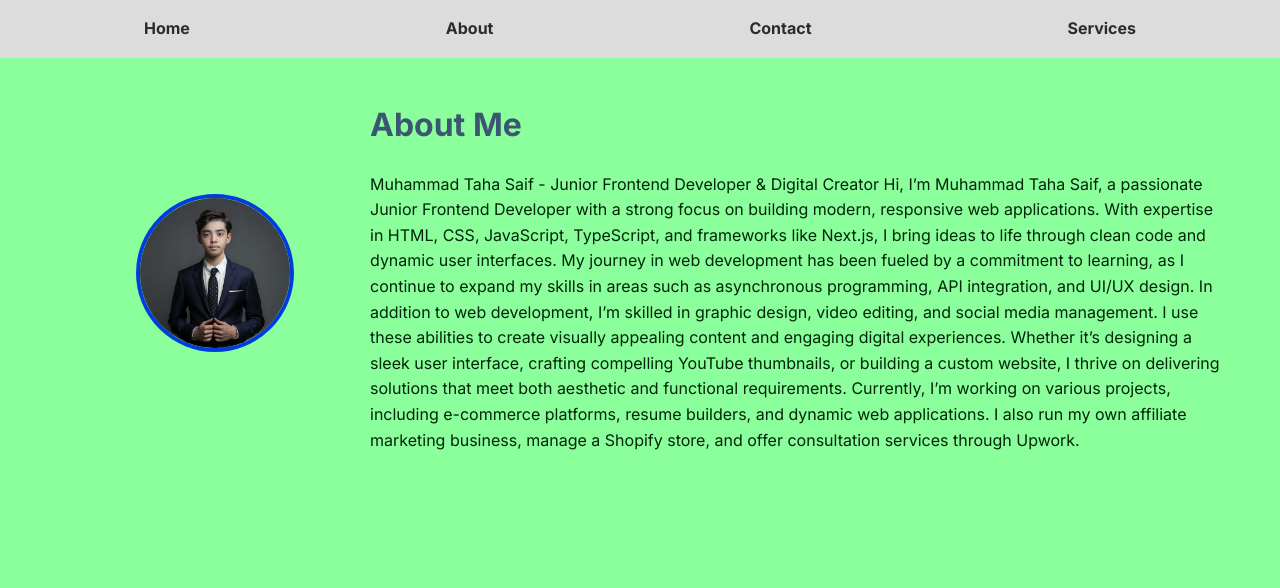
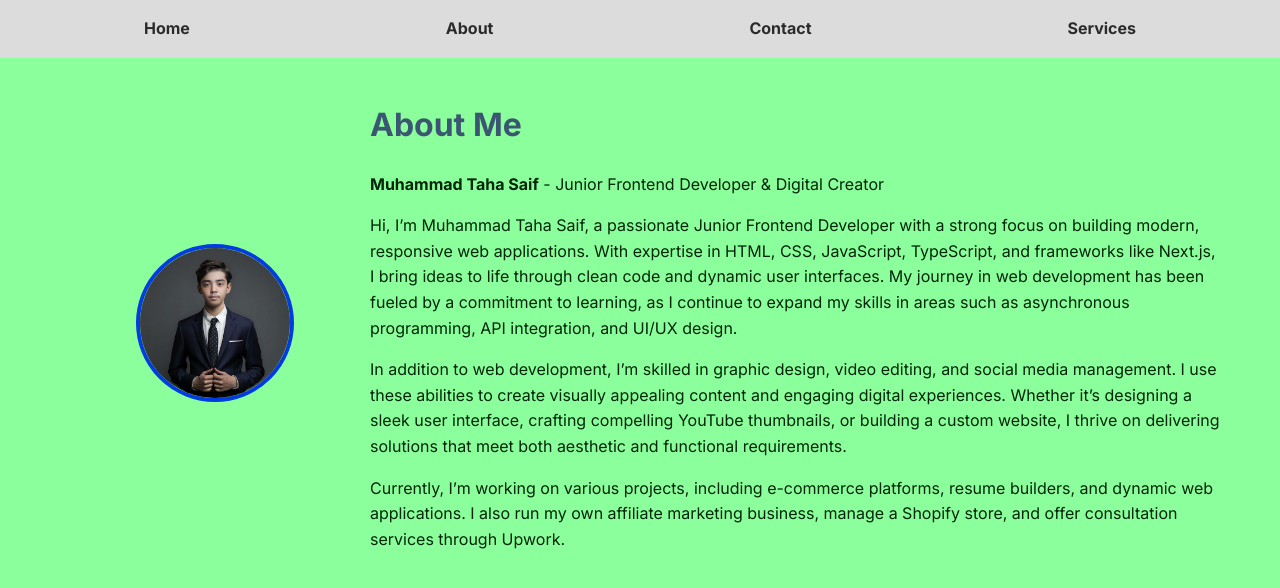
Before and after one commit to Tahasaif3/website, a Next.js app: page /about in a window 1280 px wide. Shown: the top 588 px of the page. Built offline with nearby package versions, Linux system fonts and the light colour scheme.

Commit message:
page.tsx

```diff
--- a/app/about/page.tsx
+++ b/app/about/page.tsx
@@ -1,23 +1,30 @@
-import styles from '@/styles/About.module.css'
+import styles from '@/styles/About.module.css';
 
 export default function About() {
   return (
     <div className={styles.aboutContainer}>
       <div className={styles.imageContainer}>
-      {/* Add your image here */}
-      <img src="/profile.png" alt="Muhammad Taha Saif" className={styles.profileImage} />
+        <img
+          src="/profile.png"
+          alt="Muhammad Taha Saif"
+          className={styles.profileImage}
+        />
       </div>
-
       <div className={styles.about}>
         <h1>About Me</h1>
-      <p>Muhammad Taha Saif - Junior Frontend Developer & Digital Creator
-
+        <p>
+          <strong>Muhammad Taha Saif</strong> - Junior Frontend Developer & Digital Creator
+        </p>
+        <p>
           Hi, I’m Muhammad Taha Saif, a passionate Junior Frontend Developer with a strong focus on building modern, responsive web applications. With expertise in HTML, CSS, JavaScript, TypeScript, and frameworks like Next.js, I bring ideas to life through clean code and dynamic user interfaces. My journey in web development has been fueled by a commitment to learning, as I continue to expand my skills in areas such as asynchronous programming, API integration, and UI/UX design.
-
+        </p>
+        <p>
           In addition to web development, I’m skilled in graphic design, video editing, and social media management. I use these abilities to create visually appealing content and engaging digital experiences. Whether it’s designing a sleek user interface, crafting compelling YouTube thumbnails, or building a custom website, I thrive on delivering solutions that meet both aesthetic and functional requirements.
-
-Currently, I’m working on various projects, including e-commerce platforms, resume builders, and dynamic web applications. I also run my own affiliate marketing business, manage a Shopify store, and offer consultation services through Upwork.</p>
+        </p>
+        <p>
+          Currently, I’m working on various projects, including e-commerce platforms, resume builders, and dynamic web applications. I also run my own affiliate marketing business, manage a Shopify store, and offer consultation services through Upwork.
+        </p>
       </div>
     </div>
-  )
+  );
 }
```
Lines whose indentation alone changed are shown as unchanged.
